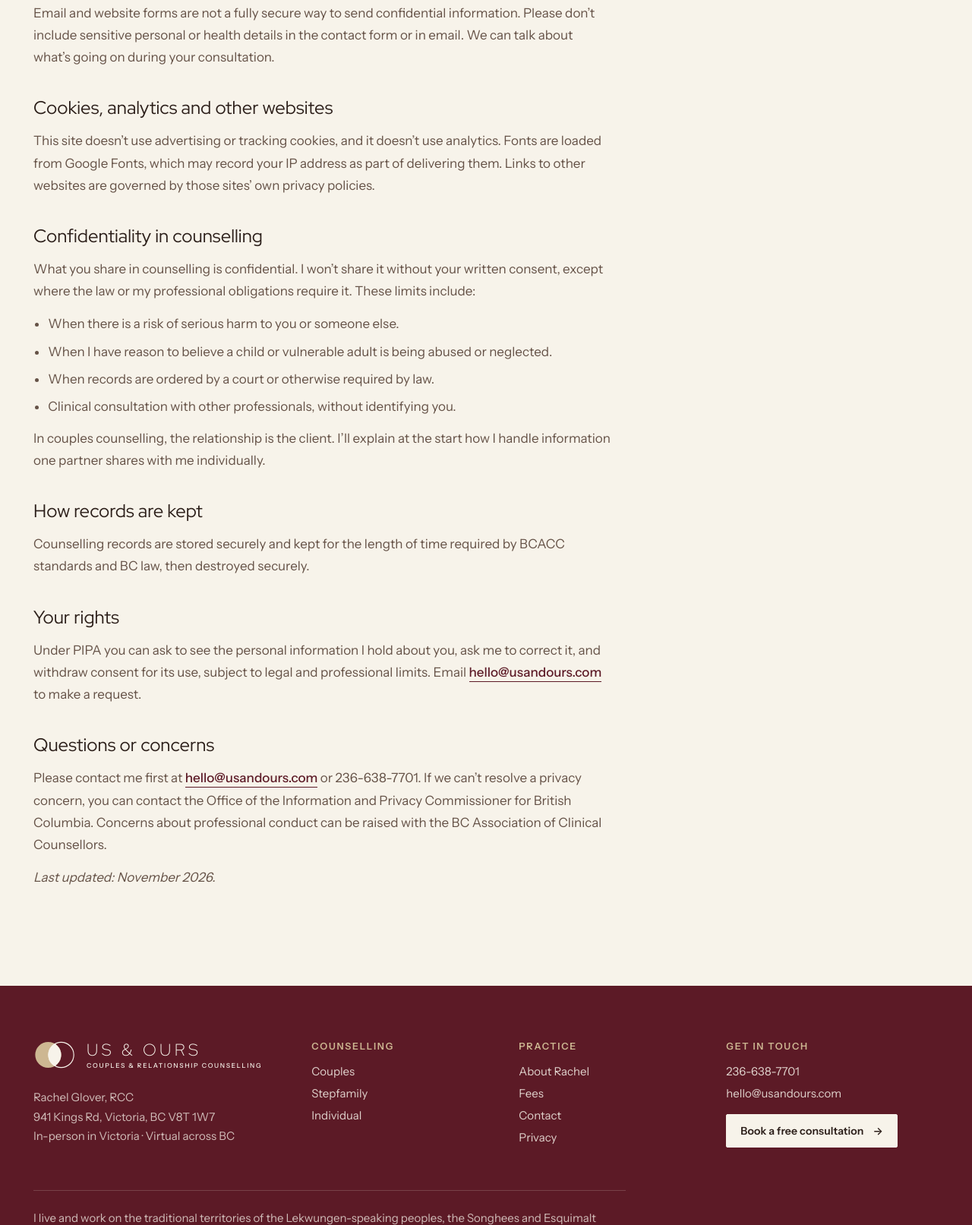
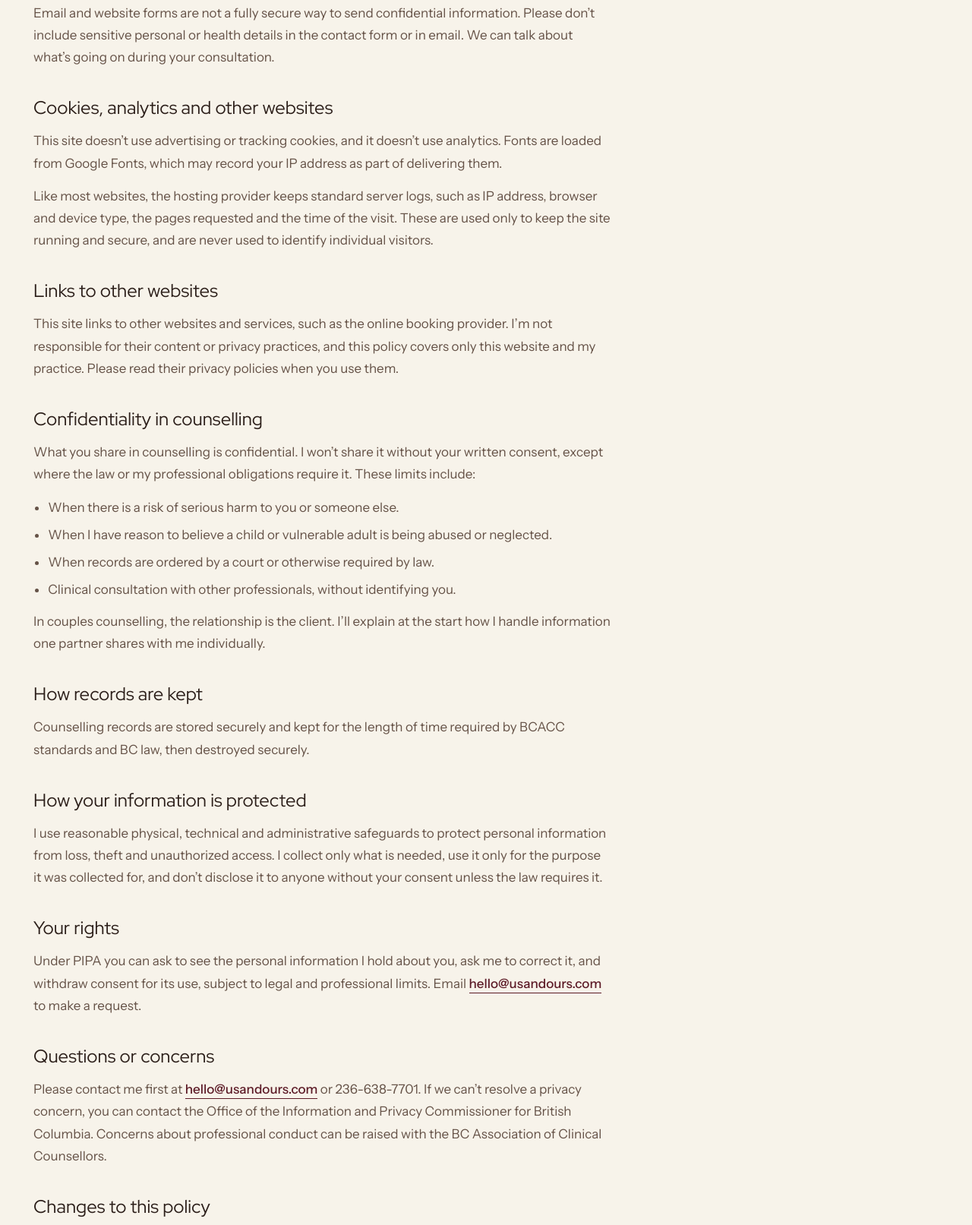
Before and after one commit to quintonrw/us-and-ours, an Astro site: page /privacy in a window 1280 px wide. Shown: the part 1106-2719 px from the top of the page at 76% size. Built offline with nearby package versions, Linux system fonts and the light colour scheme; Astro itself is replaced by a stand-in of ours.

Commit message:
Privacy policy: add server logs, links, safeguards and changes sections
Co-Authored-By: Claude Opus 5.5 <noreply@anthropic.com>
Claude-Session: https://claude.ai/code/session_019qKwqTR5t8a1oYxDCCHi31

```diff
--- a/src/pages/privacy.astro
+++ b/src/pages/privacy.astro
@@ -23,7 +23,11 @@ import { site } from '../site';
     <p>Email and website forms are not a fully secure way to send confidential information. Please don’t include sensitive personal or health details in the contact form or in email. We can talk about what’s going on during your consultation.</p>
 
     <h2>Cookies, analytics and other websites</h2>
-    <p>This site doesn’t use advertising or tracking cookies, and it doesn’t use analytics. Fonts are loaded from Google Fonts, which may record your IP address as part of delivering them. Links to other websites are governed by those sites’ own privacy policies.</p>
+    <p>This site doesn’t use advertising or tracking cookies, and it doesn’t use analytics. Fonts are loaded from Google Fonts, which may record your IP address as part of delivering them. </p>
+    <p>Like most websites, the hosting provider keeps standard server logs, such as IP address, browser and device type, the pages requested and the time of the visit. These are used only to keep the site running and secure, and are never used to identify individual visitors.</p>
+
+    <h2>Links to other websites</h2>
+    <p>This site links to other websites and services, such as the online booking provider. I’m not responsible for their content or privacy practices, and this policy covers only this website and my practice. Please read their privacy policies when you use them.</p>
 
     <h2>Confidentiality in counselling</h2>
     <p>What you share in counselling is confidential. I won’t share it without your written consent, except where the law or my professional obligations require it. These limits include:</p>
@@ -38,12 +42,18 @@ import { site } from '../site';
     <h2>How records are kept</h2>
     <p>Counselling records are stored securely and kept for the length of time required by BCACC standards and BC law, then destroyed securely.</p>
 
+    <h2>How your information is protected</h2>
+    <p>I use reasonable physical, technical and administrative safeguards to protect personal information from loss, theft and unauthorized access. I collect only what is needed, use it only for the purpose it was collected for, and don’t disclose it to anyone without your consent unless the law requires it.</p>
+
     <h2>Your rights</h2>
     <p>Under PIPA you can ask to see the personal information I hold about you, ask me to correct it, and withdraw consent for its use, subject to legal and professional limits. Email <a class="textlink" href={`mailto:${site.email}`}>{site.email}</a> to make a request.</p>
 
     <h2>Questions or concerns</h2>
     <p>Please contact me first at <a class="textlink" href={`mailto:${site.email}`}>{site.email}</a> or {site.phone}. If we can’t resolve a privacy concern, you can contact the Office of the Information and Privacy Commissioner for British Columbia. Concerns about professional conduct can be raised with the BC Association of Clinical Counsellors.</p>
 
+    <h2>Changes to this policy</h2>
+    <p>I review this policy from time to time and may update it as my practice or the law changes. Changes take effect when they’re posted here, so please check the date below.</p>
+
     <p><em>Last updated: November 2026.</em></p>
   </div>
 </section></div>
```
